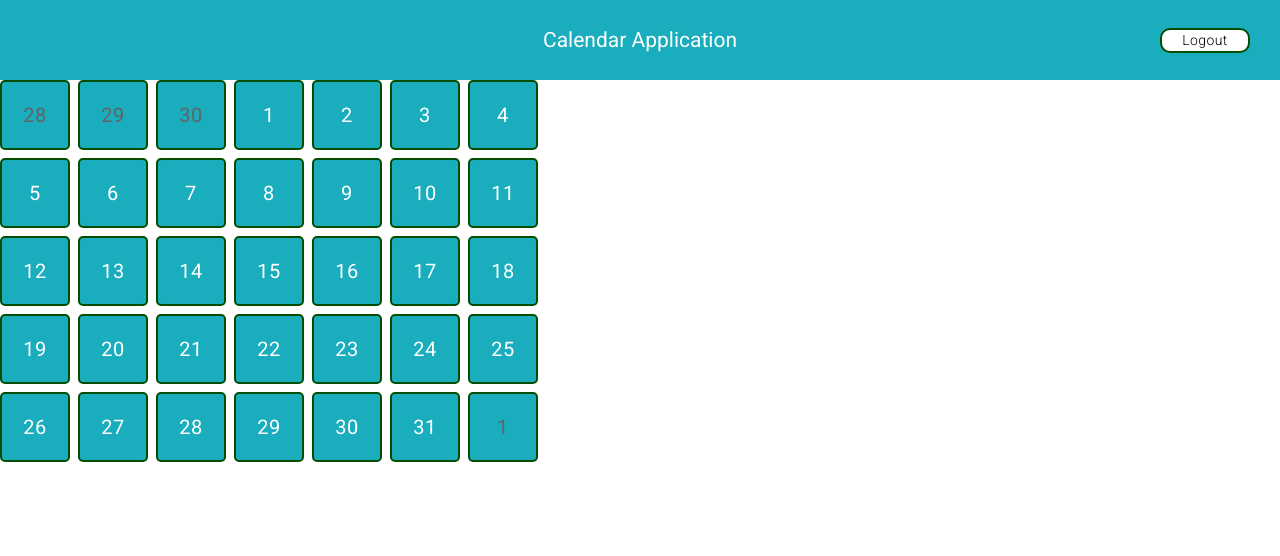
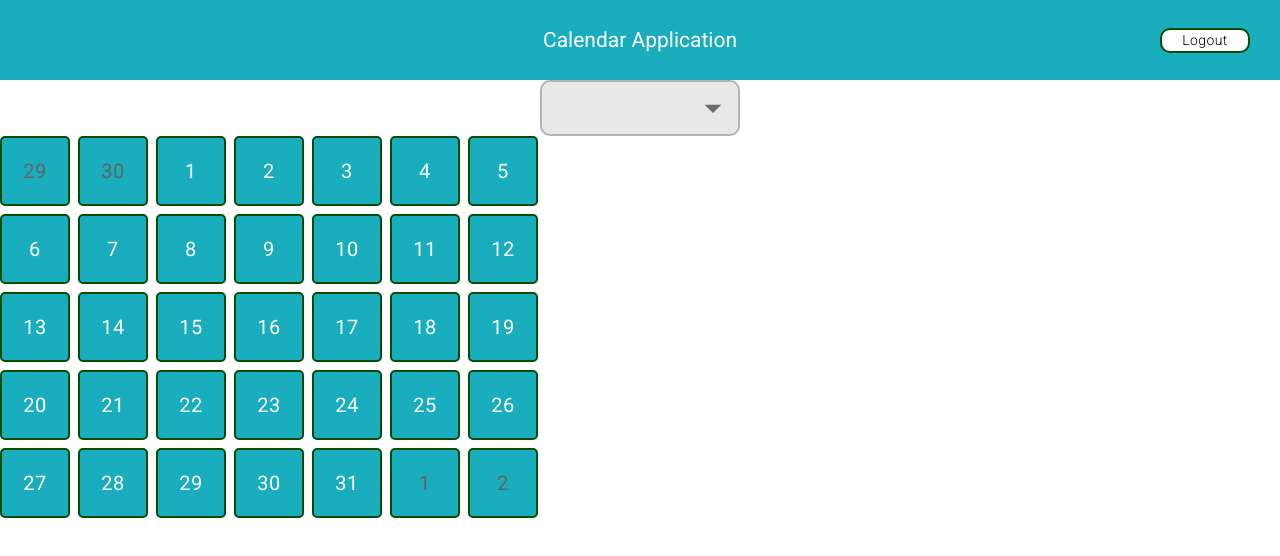
Before and after one commit to alexvolkov123/react-calendar, a React (Create React App) app: page /calendar in a window 1280 px wide. Shown: the top 556 px of the page. Built offline with nearby package versions, Linux system fonts and the light colour scheme.

Commit message:
add months select

```diff
--- a/src/pages/calendar/calendar.tsx
+++ b/src/pages/calendar/calendar.tsx
@@ -1,23 +1,43 @@
-import { Button, Grid, Link } from '@mui/material'
+import { Button, Grid, Link, MenuItem, Select } from '@mui/material'
 import {
 	eachDayOfInterval,
+	eachMonthOfInterval,
 	endOfMonth,
 	endOfWeek,
+	endOfYear,
 	format,
+	setDefaultOptions,
 	startOfMonth,
 	startOfToday,
 	startOfWeek,
+	startOfYear,
 } from 'date-fns'
 
+import { useState } from 'react'
 import './calendar.css'
 
+setDefaultOptions({ weekStartsOn: 1 })
+
 export default function Calendar() {
-	let today = startOfToday()
+	const [today, setToday] = useState(startOfToday())
 
-	let newDays = eachDayOfInterval({
-		start: startOfWeek(startOfMonth(today)),
-		end: endOfWeek(endOfMonth(today)),
-	})
+	function getDays() {
+		return eachDayOfInterval({
+			start: startOfWeek(startOfMonth(today)),
+			end: endOfWeek(endOfMonth(today)),
+		})
+	}
+
+	function getMonths() {
+		return eachMonthOfInterval({
+			start: startOfYear(today),
+			end: endOfYear(today),
+		})
+	}
+
+	function handleChangeMonth(startOfMonth: Date) {
+		setToday(startOfMonth)
+	}
 
 	return (
 		<div className='calendar'>
@@ -30,6 +50,19 @@ export default function Calendar() {
 				</div>
 			</div>
 			<div className='calendar-body'>
+				<div className='calendar-body__months'>
+					<Select
+						value={today.toISOString()}
+						placeholder={format(today, 'MMMM')}
+						onChange={e => handleChangeMonth(new Date(e.target.value))}
+					>
+						{getMonths().map((month, index) => (
+							<MenuItem value={month.toISOString()} key={index}>
+								{format(month, 'MMMM')}
+							</MenuItem>
+						))}
+					</Select>
+				</div>
 				<div className='calendar-body__grid'>
 					<Grid
 						container
@@ -38,7 +71,7 @@ export default function Calendar() {
 						columns={7}
 						gridTemplateRows={6}
 					>
-						{newDays.map((day, index) => (
+						{getDays().map((day, index) => (
 							<Grid item key={index}>
 								{day.getMonth() !== today.getMonth() ? (
 									<Button
--- a/src/theme.ts
+++ b/src/theme.ts
@@ -89,5 +89,16 @@ export const theme = createTheme({
 				},
 			},
 		},
+		MuiSelect: {
+			styleOverrides: {
+				root: {
+					width: 200,
+					textAlign: 'left',
+				},
+				icon: {
+					fontSize: 40,
+				},
+			},
+		},
 	},
 })
```
